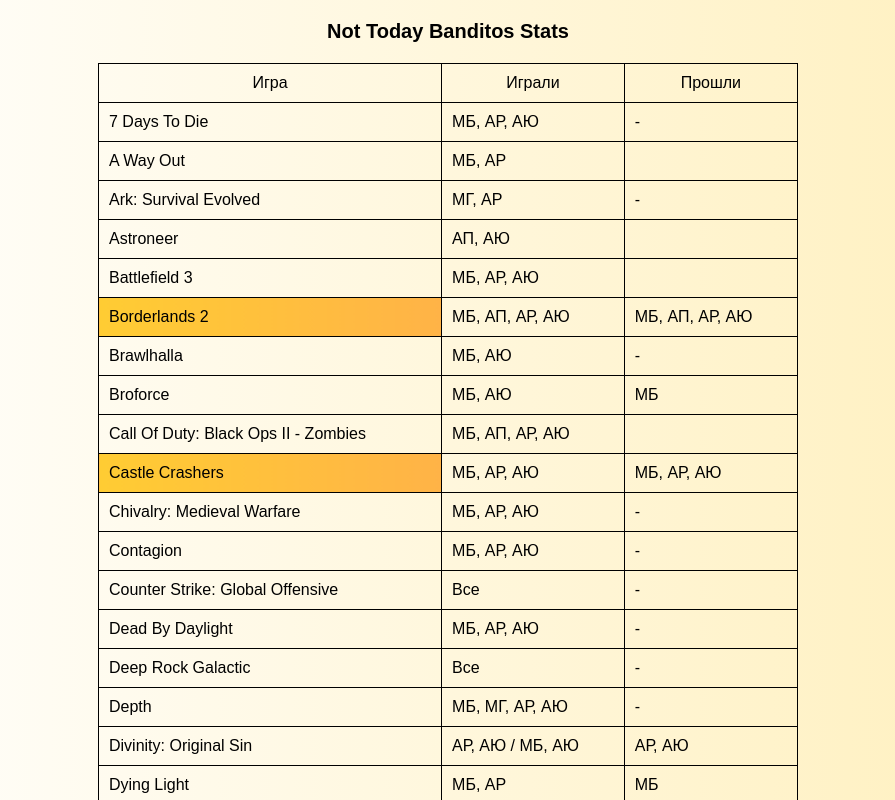
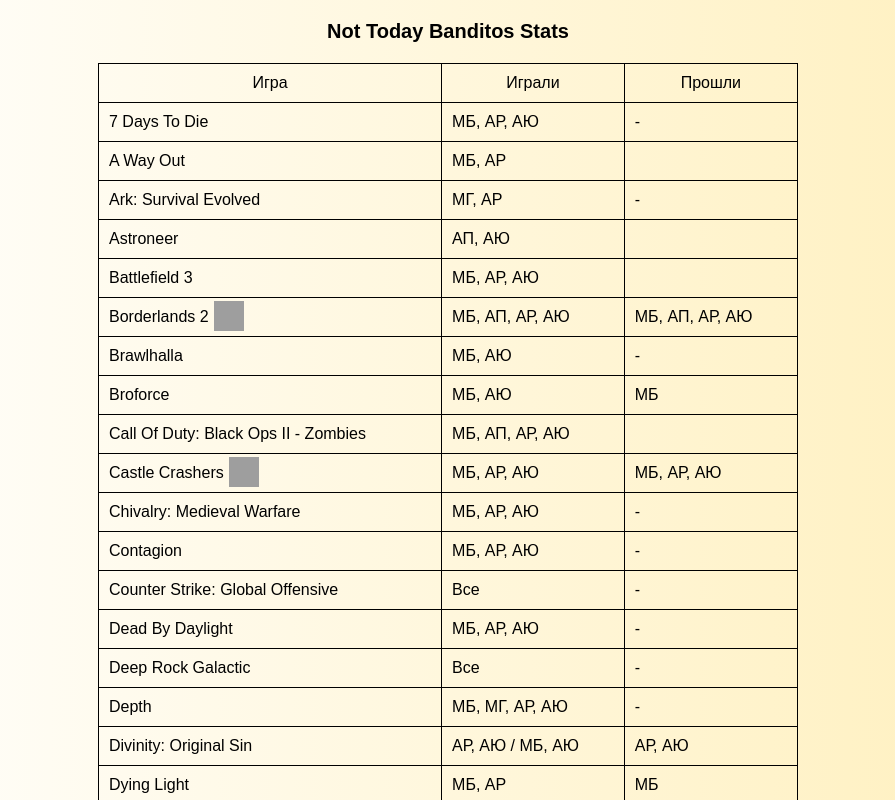
Before and after one commit to maxim-berdnikov/not-today-banditos, a React (Create React App) app: page / in a window 1280 px wide. Shown: the top 800 px of the page, without its empty margins (192-1087 px from the left). Built offline with nearby package versions, Linux system fonts and the light colour scheme; grey boxes are pictures that could not be loaded.

Commit message:
update style, add ribbon

```diff
--- a/package.json
+++ b/package.json
@@ -1,5 +1,5 @@
 {
-  "name": "not-today-banditos",
+  "name": "not-today-banditos-github",
   "version": "0.1.0",
   "private": true,
   "homepage": "https://maxim-berdnikov.github.io/not-today-banditos/",
@@ -45,5 +45,7 @@
   },
   "devDependencies": {
     "gh-pages": "^3.2.3"
-  }
+  },
+  "keywords": [],
+  "description": ""
 }
--- a/src/Components/Table.tsx
+++ b/src/Components/Table.tsx
@@ -29,7 +29,11 @@
                 <tr key={item.game}>
                   <td
                     align="left"
-                    className={item.ended === item.played ? "win" : ""}
+                    className={
+                      item.ended === item.played
+                        ? "win game_title"
+                        : "game_title"
+                    }
                   >
                     <Link link={item.link} title={item.game} />
                   </td>
@@ -48,7 +52,10 @@
             .map((item) => {
               return (
                 <tr key={item.game}>
-                  <td align="left" colSpan={3}> <Link link={item.link} title={item.game} /></td>
+                  <td align="left" colSpan={3} className="game_title">
+                    {" "}
+                    <Link link={item.link} title={item.game} />
+                  </td>
                 </tr>
               );
             })}
--- a/src/index.css
+++ b/src/index.css
@@ -46,6 +46,34 @@
 }
 
 .win {
+  position: relative;
+}
+
+.win .link:after {
+  content: "";
+  position: absolute;
+  top: -7px;
+  right: -35px;
+  width: 30px;
+  height: 30px;
+  background: url("https://cdn-icons-png.flaticon.com/512/1378/1378577.png")
+    center / cover no-repeat;
+
+  /* https://www.flaticon.com/free-icon/ribbon_1378577 */
+}
+
+.header {
+  font-size: 20px;
+  font-weight: 700;
+}
+
+.link {
+  position: relative;
+  color: #000;
+  text-decoration: none;
+}
+
+.game_title:hover {
   background: #ffb347; /* fallback for old browsers */
   background: -webkit-linear-gradient(
     to right,
@@ -57,18 +85,6 @@
     #ffcc33,
     #ffb347
   ); /* W3C, IE 10+/ Edge, Firefox 16+, Chrome 26+, Opera 12+, Safari 7+ */
+
+  cursor: pointer;
 }
-
-.header {
-  font-size: 20px;
-  font-weight: 700;
-}
-
-.link {
-  color: #000;
-  text-decoration: none;
-}
-
-.link:hover {
-  text-decoration: underline;
-}
```
Also changed, not shown: 1 other file (tests, documents, lock files or other folders).
